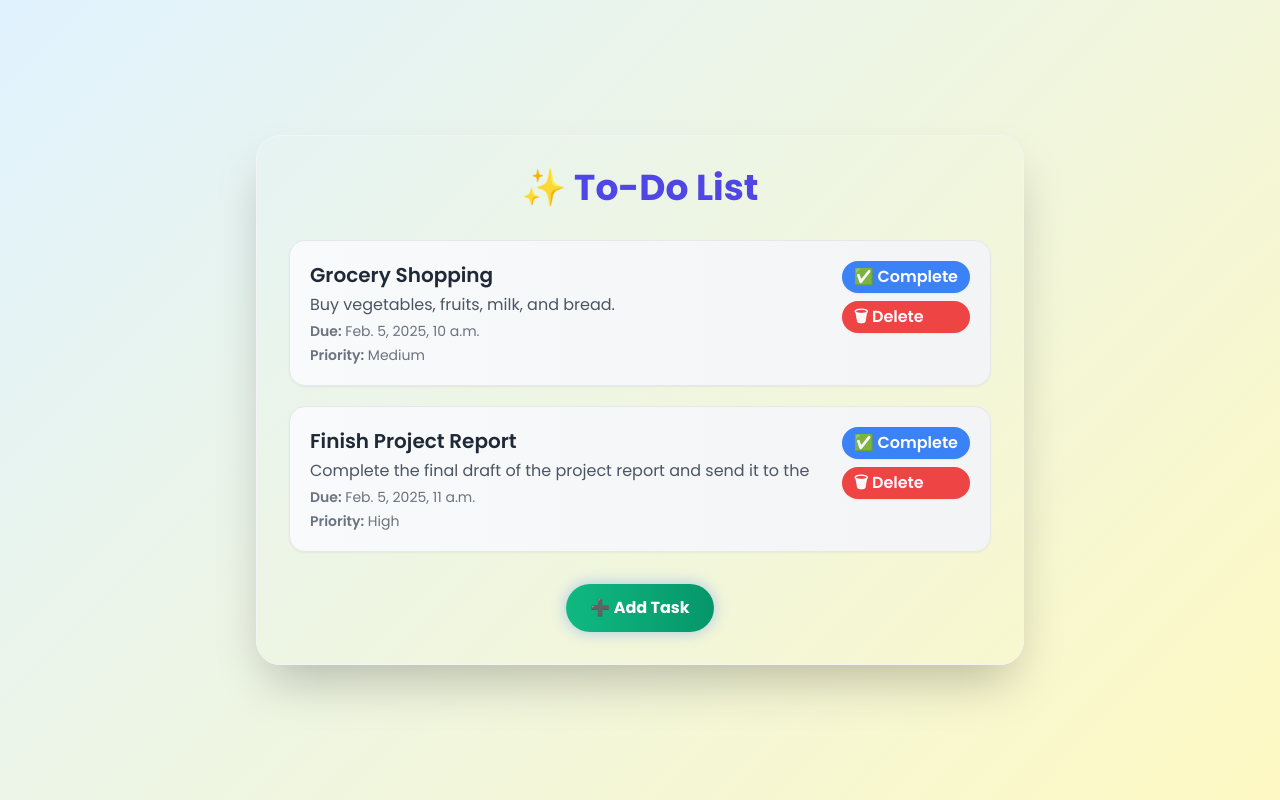
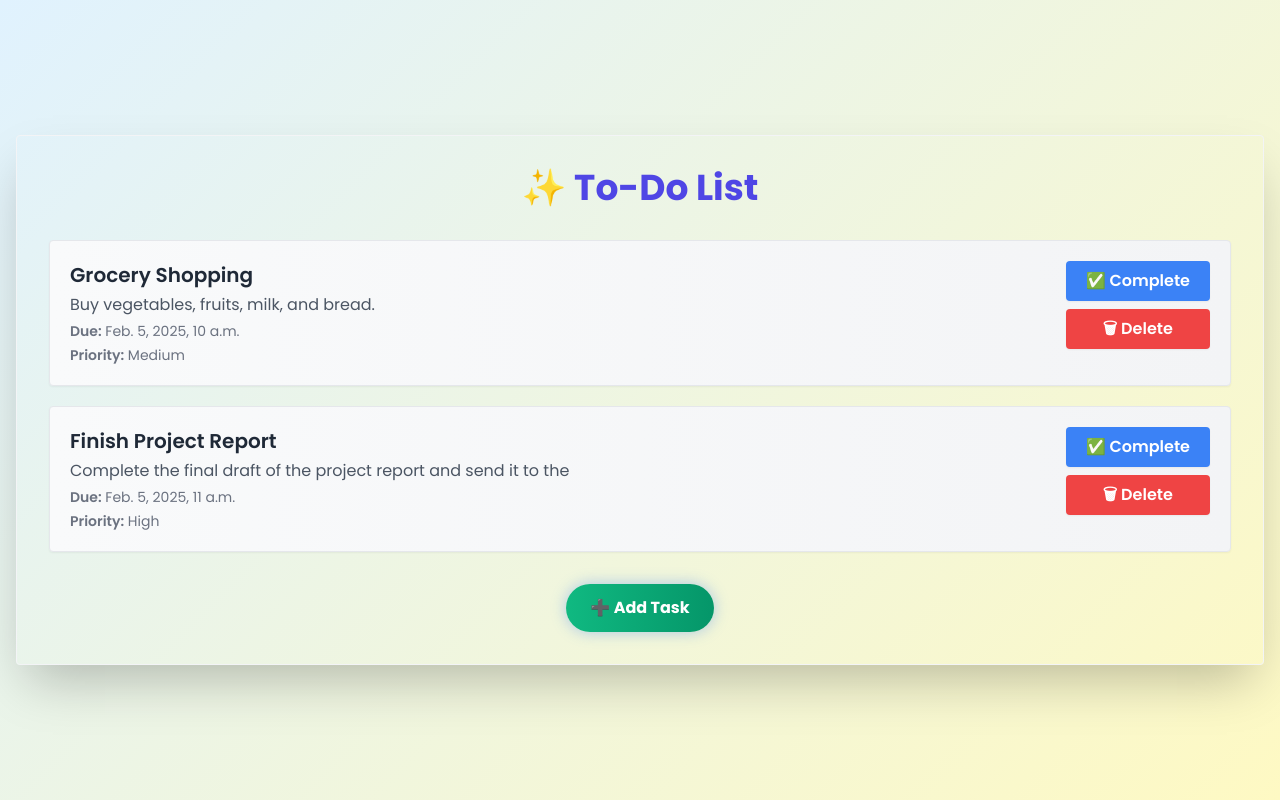
Before and after one commit to mrrayhan246/project_todolist_app, a Django app: page / in a window 1280 px wide. Run offline with Django 5.2, Linux system fonts and the light colour scheme; data comes from the database, SQL or seed files in the repository.

Commit message:
Update task_list.html

```diff
--- a/templates/tasks/task_list.html
+++ b/templates/tasks/task_list.html
@@ -48,7 +48,7 @@
 
 <body class="min-h-screen flex items-center justify-center px-4 py-10">
   <div
-    class="w-full max-w-3xl bg-white/80 backdrop-blur-lg rounded-3xl shadow-2xl p-8 border border-gray-100 transition-all duration-300 fade-in"
+    class="w-full max-w-7xl bg-white/80 backdrop-blur-lg rounded shadow-2xl p-8 border border-gray-100 transition-all duration-300 fade-in"
   >
     <h1 class="text-4xl font-bold text-center text-indigo-600 mb-8">
       ✨ To-Do List
@@ -58,7 +58,7 @@
     <ul class="task-list space-y-5">
       {% for task in tasks %}
       <li
-        class="task-item p-5 bg-gradient-to-r from-gray-50 to-gray-100 rounded-2xl shadow-sm border border-gray-200 relative overflow-hidden task-hover transition duration-300 fade-in {% if task.completed %}from-green-50 to-green-100{% endif %}"
+        class="task-item p-5 bg-gradient-to-r from-gray-50 to-gray-100 rounded shadow-sm border border-gray-200 relative overflow-hidden task-hover transition duration-300 fade-in {% if task.completed %}from-green-50 to-green-100{% endif %}"
       >
         <div class="flex justify-between items-start">
           <div class="space-y-1">
@@ -80,14 +80,14 @@
             {% if not task.completed %}
             <a
               href="{% url 'complete_task' task.id %}"
-              class="bg-blue-500 hover:bg-blue-600 text-white font-semibold py-1 px-3 rounded-full shadow-sm transform hover:scale-105 transition-all duration-300"
+              class="bg-blue-500 hover:bg-blue-600 text-white font-semibold py-2 px-5 flex justify-center rounded shadow-sm transform hover:scale-105 transition-all duration-300"
             >
               ✅ Complete
             </a>
             {% endif %}
             <a
               href="{% url 'delete_task' task.id %}"
-              class="bg-red-500 hover:bg-red-600 text-white font-semibold py-1 px-3 rounded-full shadow-sm transform hover:scale-105 transition-all duration-300"
+              class="bg-red-500 hover:bg-red-600 text-white font-semibold py-2 px-5 flex justify-center rounded shadow-sm transform hover:scale-105 transition-all duration-300"
             >
               🗑 Delete
             </a>
```
